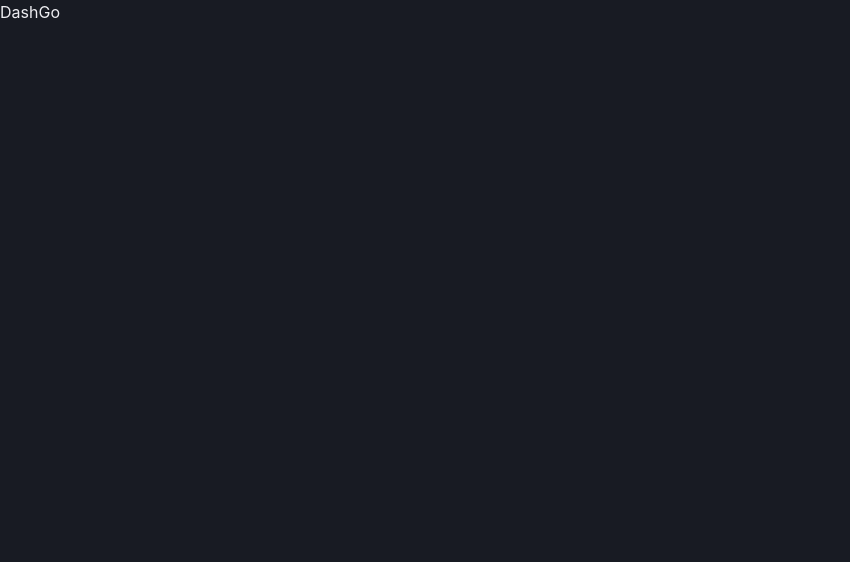
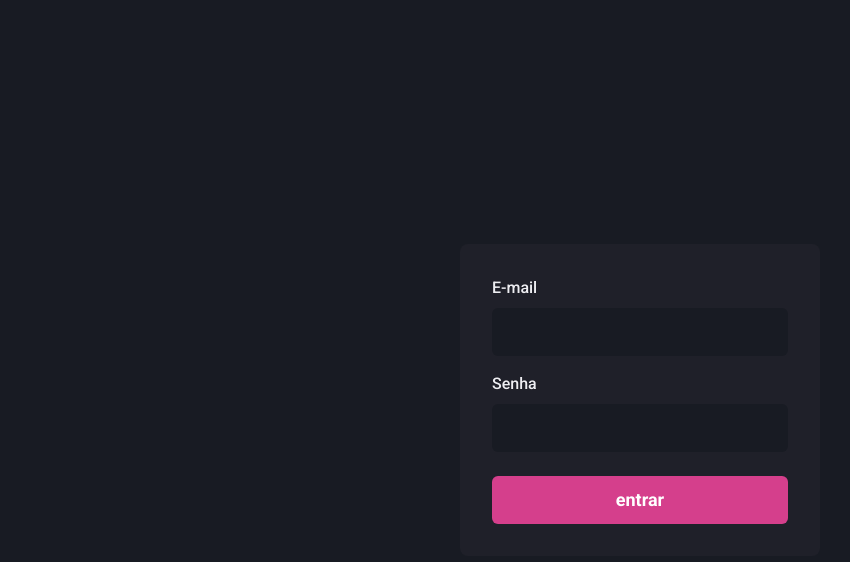
Before and after one commit to ArthurBernardoDev/DashGo, a Next.js app: page / in a window 1280 px wide. Shown: the top 562 px of the page, without its empty margins (0-850 px from the left). Built offline with nearby package versions, Linux system fonts and the light colour scheme.

Commit message:
Component input

```diff
--- /dev/null
+++ b/src/components/Form/Input.tsx
@@ -0,0 +1,27 @@
+import { FormLabel, FormControl, Input as ChakraInput, InputProps as ChakraInputProps } from '@chakra-ui/react'
+
+interface InputProps extends ChakraInputProps {
+    name: string;
+    label?: string;
+}
+
+export function Input({ name, label, ...rest }: InputProps) {
+    return (
+        <FormControl>
+            {!!label && <FormLabel htmlFor={name}>{label}</FormLabel>}
+
+            <ChakraInput
+                id={name}
+                name={name}
+                focusBorderColor="pink.500"
+                bgColor="gray.900"
+                variant="filled"
+                _hover={{
+                    bgColor: 'gray.900'
+                }}
+                size="lg"
+                {...rest}
+            />
+        </FormControl>
+    );
+}
--- /dev/null
+++ b/src/pages/_document.tsx
@@ -0,0 +1,19 @@
+import Document, { Html, Head, NextScript, Main } from 'next/document'
+
+export default class MyDocument extends Document {
+    render() {
+        return (
+            <Html>
+                <Head>
+                    <link rel="preconnect" href="https://fonts.googleapis.com" />
+                    <link rel="preconnect" href="https://fonts.gstatic.com" />
+                    <link href="https://fonts.googleapis.com/css2?family=Roboto:wght@400;500;700&display=swap" rel="stylesheet" />
+                </Head>
+                <body>
+                    <Main />
+                    <NextScript />
+                </body>
+            </Html>
+        )
+    }
+}
--- a/src/pages/index.tsx
+++ b/src/pages/index.tsx
@@ -1,7 +1,36 @@
+import { Flex, Button, Stack, } from '@chakra-ui/react'
+import { Input } from '../components/Form/Input'
 
-export default function Home() {
+export default function SignIn() {
   return (
+    <Flex
+      w="100vw"
+      h="100vh"
+      align="center"
+      justify="center"
+    >
+      <Flex
+        as="form"
+        w="100%"
+        maxWidth={360}
+        bg="gray.800"
+        p="8"
+        borderRadius={8}
+        flexDir="column"
+      >
+        <Stack spacing="4">
 
-    <h1>DashGo</h1>
+          <Input name="email" type="email" label="E-mail"></Input>
+
+          <Input name="password" type="password" label="Senha"></Input>
+
+        </Stack>
+
+        <Button type="submit" mt="6" colorScheme="pink" size="lg">
+          entrar
+        </Button>
+      </Flex>
+    </Flex>
+
   )
 }
--- a/src/styles/theme.ts
+++ b/src/styles/theme.ts
@@ -15,6 +15,10 @@
             "50": "#EEEEF2",
         }
     },
+    fonts: {
+        heading: 'Roboto',
+        body: 'Roboto'
+    },
     styles: {
         global: {
             body: {
```
